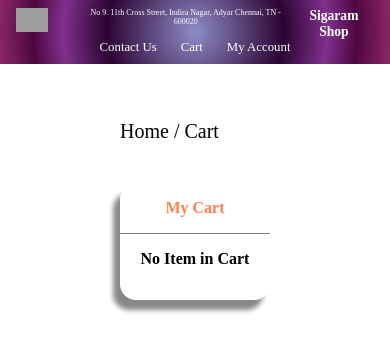
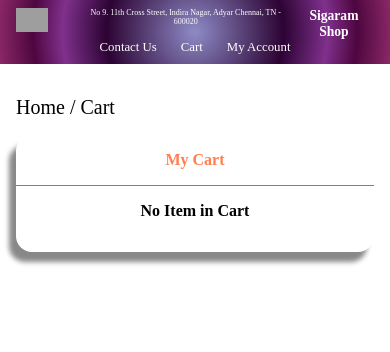
Before and after one commit to sunderrawat/sunder-NamshiTask-22Dec, a React (Create React App) app: page /cart in a window 390 px wide. Shown: the top 352 px of the page. Built offline with nearby package versions, Linux system fonts and the light colour scheme; grey boxes are pictures that could not be loaded.

Commit message:
cart page mobile responsive

```diff
--- a/src/Pages/Cartpage.css
+++ b/src/Pages/Cartpage.css
@@ -1,14 +1,17 @@
-.cartpage__container{
-  padding: 15rem !important;
+.cartpage__container {
+  padding: 15rem ;
 }
-.breadcum{
+.breadcum {
   font-size: 2.5rem;
   text-align: left;
   margin-bottom: 5rem;
 }
 
 @media screen and (max-width: 600px) {
-  .cartpage__container{
-  padding: 15rem 2rem;
+  .cartpage__container {
+    padding: 12rem 2rem;
+  }
+  .breadcum {
+  margin-bottom: 2rem;
 }
 }
```
